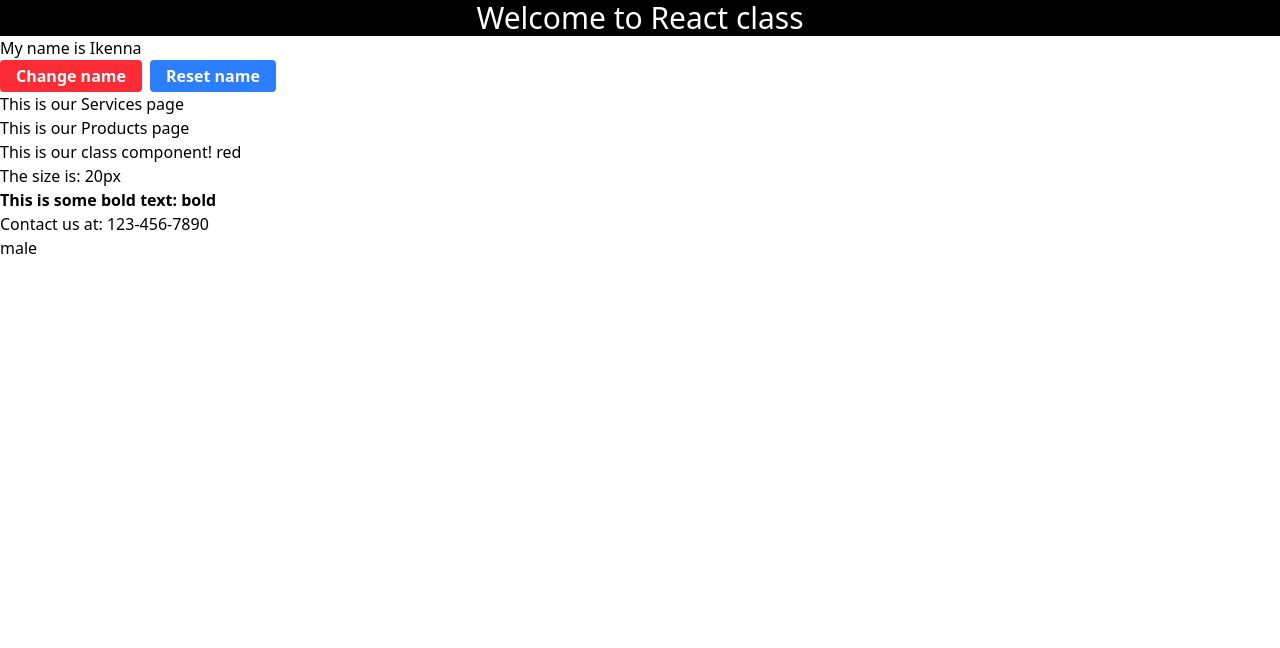
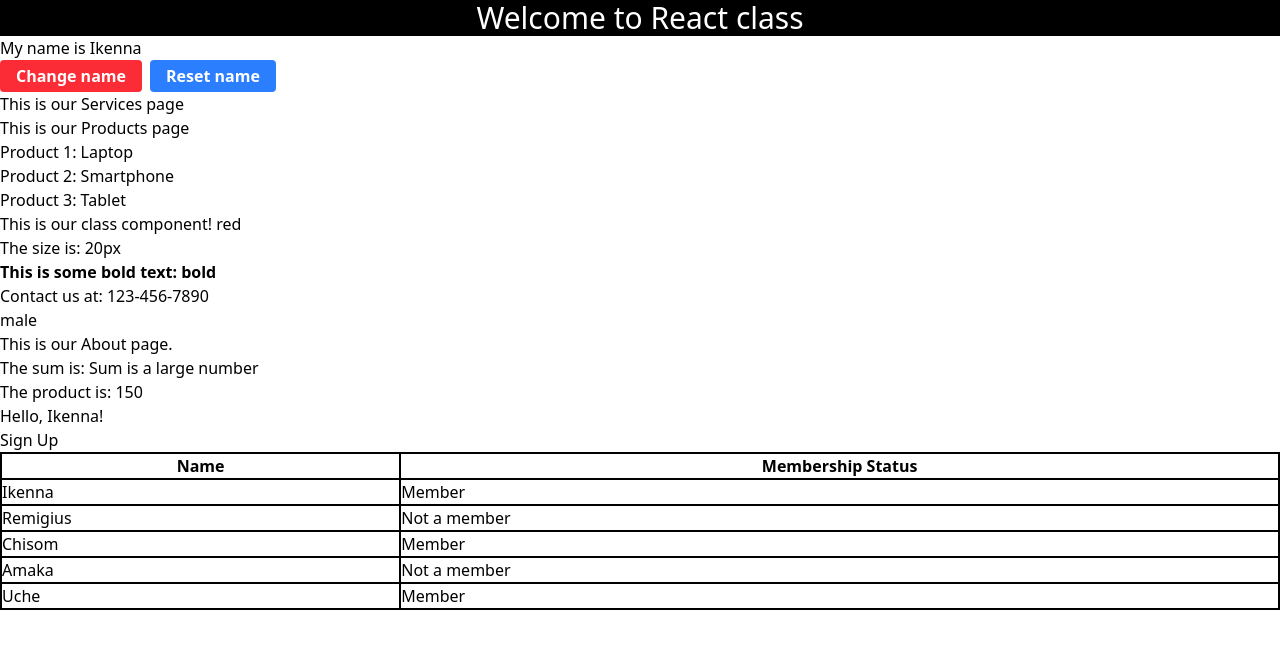
Before and after one commit to cenphilips/static-page, a React (Vite) app in the folder React/blogSPA/: page /products in a window 1280 px wide. Shown: the top 648 px of the page. Built offline with nearby package versions, Linux system fonts and the light colour scheme.

Commit message:
maping through a list

```diff
--- a/React/blogSPA/src/About.jsx
+++ b/React/blogSPA/src/About.jsx
@@ -1,14 +1,45 @@
 import React from 'react'
 import { addNum, multiplyNum } from './helper'
 
-const About = () => {
-  const sum = addNum(5, 10)
-  const product = multiplyNum(5, 10)
+const About = (props) => {
+  const { num1, num2, ...rest } = props
+  const sum = addNum(num1, num2)
+  const product = multiplyNum(num1, num2)
+  let isMember = false
+  const students = [
+    {name: 'Ikenna', member: true},
+    {name: 'Remigius', member: false},
+    {name: 'Chisom', member: true},
+    {name: 'Amaka', member: false},
+    {name: 'Uche', member: true},
+  ]
   return (
     <div>
       <h1>This is our About page.</h1>
-      <p>The sum is: {sum}</p>
+      <p>The sum is: {sum > 20 ? 'Sum is a large number' : sum}</p>
       <p>The product is: {product}</p>
+      <p>
+        {rest.greet}, {rest.name}!
+      </p>
+      <div>{isMember ? <button>Login</button> : <button>Sign Up</button>}</div>
+      <div>
+        <table className='w-full'>
+          <thead>
+            <tr className='border-2'>
+              <th className='border-2'>Name</th>
+              <th>Membership Status</th>
+            </tr>
+          </thead>
+          <tbody>
+            {students.map((student, index) => (
+              <tr key={index} className='border-2'>
+                <td className='border-2'>{student.name}</td>
+                <td className='border-2'>{student.member ? 'Member' : 'Not a member'}</td>
+              </tr>
+            ))}
+          </tbody>
+        </table>
+      </div>
     </div>
   )
 }
--- a/React/blogSPA/src/App.jsx
+++ b/React/blogSPA/src/App.jsx
@@ -20,6 +20,7 @@ function App() {
      <button onClick={() => setName("Ikenna")} className='bg-blue-500 hover:bg-blue-700 text-white font-bold py-1 px-4 rounded'>Reset name</button>
       <Services />
       <Contact phoneNumber="123-456-7890" gender="male" />
+      <About num1={15} num2={10} greet="Hello" name="Ikenna" />
     </>
   )
 }
--- a/React/blogSPA/src/Products.jsx
+++ b/React/blogSPA/src/Products.jsx
@@ -1,8 +1,11 @@
 import React from 'react'
 
-const Products = () => {
+const Products = (props) => {
   return (
-    <div>This is our Products page</div>
+    <div>
+      <h1>This is our Products page</h1>
+      <div>{props.children}</div>
+    </div>
   )
 }
 
--- a/React/blogSPA/src/Services.jsx
+++ b/React/blogSPA/src/Services.jsx
@@ -5,7 +5,11 @@ const Services = () => {
   return (
     <div>
       <div>This is our Services page</div>
-      <Products />
+      <Products>
+        <p>Product 1: Laptop</p>
+        <p>Product 2: Smartphone</p>
+        <p>Product 3: Tablet</p>
+      </Products>
     </div>
   )
 }
```
